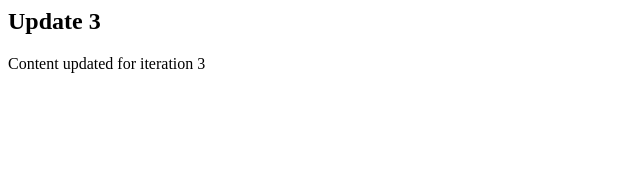
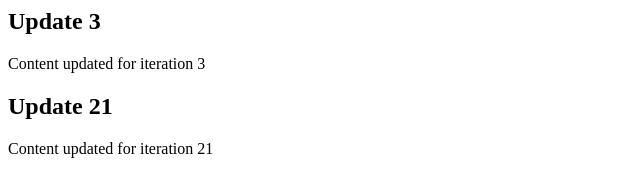
Before and after one commit to yoshimitsu198/curly-palm-tree, a plain HTML site: page index.html in a window 1280 px wide. Shown: the whole page, without its empty margins (0-640 px from the left). Drawn offline with Linux system fonts and the light colour scheme.

Commit message:
test: add logging

```diff
--- a/index.html
+++ b/index.html
@@ -3,3 +3,9 @@
     <h2>Update 3</h2>
     <p>Content updated for iteration 3</p>
 </div>
+
+<!-- Updated iteration 21 -->
+<div class="update-21">
+    <h2>Update 21</h2>
+    <p>Content updated for iteration 21</p>
+</div>
```
